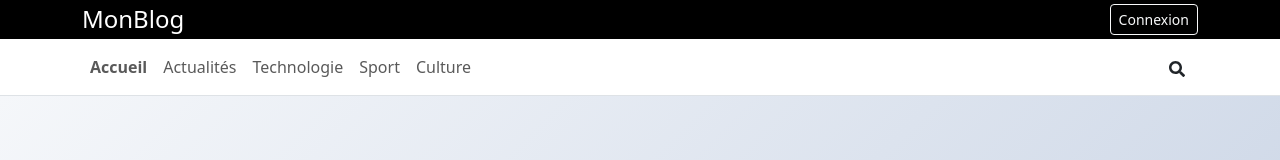
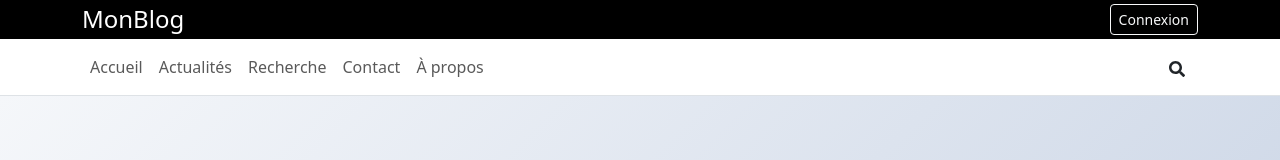
Before and after one commit to Alphonse243/blog-reactjs-front, a React (Create React App) app: page /profile in a window 1280 px wide. Shown: the top 160 px of the page. Built offline with nearby package versions, Linux system fonts and the light colour scheme.

Commit message:
fix navbar

```diff
--- a/src/components/Navbar.jsx
+++ b/src/components/Navbar.jsx
@@ -11,11 +11,12 @@ const Navbar = () => {
   const [isMobileMenuOpen, setIsMobileMenuOpen] = useState(false);
   const [scrolled, setScrolled] = useState(false);
 
-  const categories = [
-    { name: 'Actualités', path: '/actualites' },
-    { name: 'Technologie', path: '/actualites/technologie' },
-    { name: 'Sport', path: '/actualites/sport' },
-    { name: 'Culture', path: '/actualites/culture' }
+  const menuItems = [
+    { name: 'Accueil', path: '/', icon: 'FaHome' },
+    { name: 'Actualités', path: '/actualites', icon: 'FaNewspaper' },
+    { name: 'Recherche', path: '/search', icon: 'FaSearch' },
+    { name: 'Contact', path: '/contact', icon: 'FaEnvelope' },
+    { name: 'À propos', path: '/about', icon: 'FaInfoCircle' }
   ];
 
   useEffect(() => {
@@ -29,6 +30,11 @@ const Navbar = () => {
   const toggleMobileMenu = () => {
     setIsMobileMenuOpen(!isMobileMenuOpen);
     document.body.style.overflow = !isMobileMenuOpen ? 'hidden' : '';
+  };
+
+  const closeMenu = () => {
+    setIsMobileMenuOpen(false);
+    document.body.style.overflow = '';
   };
 
   const handleLogout = () => {
@@ -71,18 +77,34 @@ const Navbar = () => {
             className="navbar-toggler border-0"
             type="button"
             onClick={toggleMobileMenu}
+            aria-label="Toggle navigation"
           >
             {isMobileMenuOpen ? <FaTimes /> : <FaBars />}
           </button>
 
           <div className={`navbar-collapse ${isMobileMenuOpen ? 'show' : ''}`}>
+            <div className="mobile-header d-lg-none">
+              <div className="d-flex justify-content-between align-items-center p-3">
+                <h5 className="mb-0">Menu</h5>
+                <button
+                  className="btn-close"
+                  onClick={closeMenu}
+                  aria-label="Close menu"
+                />
+              </div>
+              <hr className="my-0" />
+            </div>
+
             <ul className="navbar-nav me-auto">
-              <li className="nav-item">
-                <Link className="nav-link fw-bold" to="/">Accueil</Link>
-              </li>
-              {categories.map((cat) => (
-                <li key={cat.path} className="nav-item">
-                  <Link className="nav-link" to={cat.path}>{cat.name}</Link>
+              {menuItems.map((item) => (
+                <li key={item.path} className="nav-item">
+                  <Link
+                    to={item.path}
+                    className="nav-link"
+                    onClick={() => closeMenu()}
+                  >
+                    {item.name}
+                  </Link>
                 </li>
               ))}
             </ul>
@@ -119,7 +141,7 @@ const Navbar = () => {
 
       <div
         className={`mobile-overlay ${isMobileMenuOpen ? 'show' : ''}`}
-        onClick={toggleMobileMenu}
+        onClick={closeMenu}
       />
     </div>
   );
--- a/src/styles/Navbar.css
+++ b/src/styles/Navbar.css
@@ -62,31 +62,54 @@
     top: 0;
     left: -100%;
     height: 100vh;
-    width: 80%;
-    max-width: 300px;
+    width: 85%;
+    max-width: 320px;
     background: white;
-    transition: left 0.3s ease;
-    padding: 2rem;
-    box-shadow: 2px 0 5px rgba(0,0,0,0.1);
+    transition: all 0.3s ease-in-out;
+    padding: 0;
+    z-index: 1050;
+    overflow-y: auto;
   }
 
   .navbar-collapse.show {
     left: 0;
+    box-shadow: 0 0 15px rgba(0,0,0,0.2);
+  }
+
+  .mobile-header {
+    background: #f8f9fa;
   }
 
   .navbar-nav {
-    margin-top: 2rem;
+    padding: 1rem;
   }
 
-  .nav-link::after {
-    display: none;
+  .nav-item {
+    margin-bottom: 0.5rem;
+    opacity: 0;
+    transform: translateX(-20px);
+    animation: slideIn 0.3s ease forwards;
   }
 
-  .dropdown-menu {
-    border: none;
-    background: #f8f9fa;
-    padding-left: 1rem;
+  .nav-link {
+    padding: 0.8rem 1rem;
+    border-radius: 8px;
+    transition: all 0.3s ease;
   }
+
+  .nav-link:hover {
+    background-color: #f8f9fa;
+  }
+
+  .navbar-toggler {
+    padding: 0.5rem;
+    font-size: 1.25rem;
+    border-radius: 8px;
+    transition: background-color 0.3s ease;
+  }
+
+  .navbar-toggler:hover {
+    background-color: #f8f9fa;
   }
 
   .mobile-overlay {
@@ -97,6 +120,7 @@
     width: 100%;
     height: 100%;
     background: rgba(0,0,0,0.5);
+    backdrop-filter: blur(4px);
     z-index: 999;
     opacity: 0;
     transition: opacity 0.3s ease;
@@ -106,3 +130,21 @@
     display: block;
     opacity: 1;
   }
+
+  .navbar-collapse.show .nav-item {
+    animation-play-state: running;
+  }
+
+  .nav-item:nth-child(1) { animation-delay: 0.1s; }
+  .nav-item:nth-child(2) { animation-delay: 0.2s; }
+  .nav-item:nth-child(3) { animation-delay: 0.3s; }
+  .nav-item:nth-child(4) { animation-delay: 0.4s; }
+  .nav-item:nth-child(5) { animation-delay: 0.5s; }
+}
+
+@keyframes slideIn {
+  to {
+    opacity: 1;
+    transform: translateX(0);
+  }
+}
```
Lines whose indentation alone changed are shown as unchanged.
